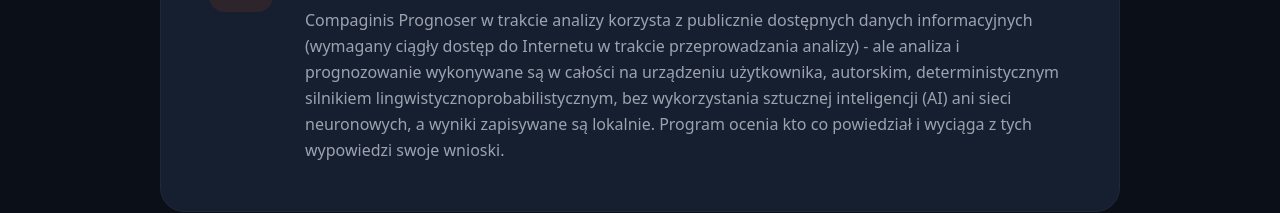
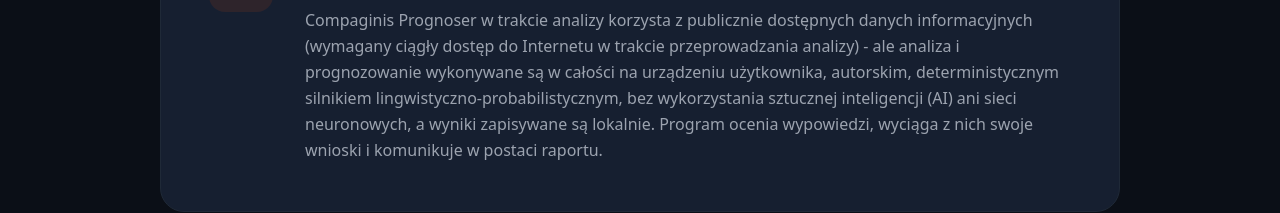
Before and after one commit to kwantpro/kwantpro.github.io, a plain HTML site: page index.html in a window 1280 px wide. Shown: the part 9692-9905 px from the top of the page. Drawn offline with nearby package versions, Linux system fonts and the light colour scheme.

Commit message:
Update index.html

```diff
--- a/index.html
+++ b/index.html
@@ -678,7 +678,7 @@
                             Użytkownik wprowadza dane samodzielnie lub za pomocą lokalnych baz, co gwarantuje pełną autonomię, niezależność oraz odporność na awarie zewnętrznych serwerów czy blokady sieciowe.
                         </p>
                         <p class="text-brand-muted leading-relaxed">
-                            Compaginis Prognoser w trakcie analizy korzysta z publicznie dostępnych danych informacyjnych (wymagany ciągły dostęp do Internetu w trakcie przeprowadzania analizy) - ale analiza i prognozowanie wykonywane są w całości na urządzeniu użytkownika, autorskim, deterministycznym silnikiem lingwistycznoprobabilistycznym, bez wykorzystania sztucznej inteligencji (AI) ani sieci neuronowych, a wyniki zapisywane są lokalnie. Program ocenia kto co powiedział i wyciąga z tych wypowiedzi swoje wnioski.
+                            Compaginis Prognoser w trakcie analizy korzysta z publicznie dostępnych danych informacyjnych (wymagany ciągły dostęp do Internetu w trakcie przeprowadzania analizy) - ale analiza i prognozowanie wykonywane są w całości na urządzeniu użytkownika, autorskim, deterministycznym silnikiem lingwistyczno-probabilistycznym, bez wykorzystania sztucznej inteligencji (AI) ani sieci neuronowych, a wyniki zapisywane są lokalnie. Program ocenia wypowiedzi, wyciąga z nich swoje wnioski i komunikuje w postaci raportu.
                         </p>
                     </div>
                 </div>
```
